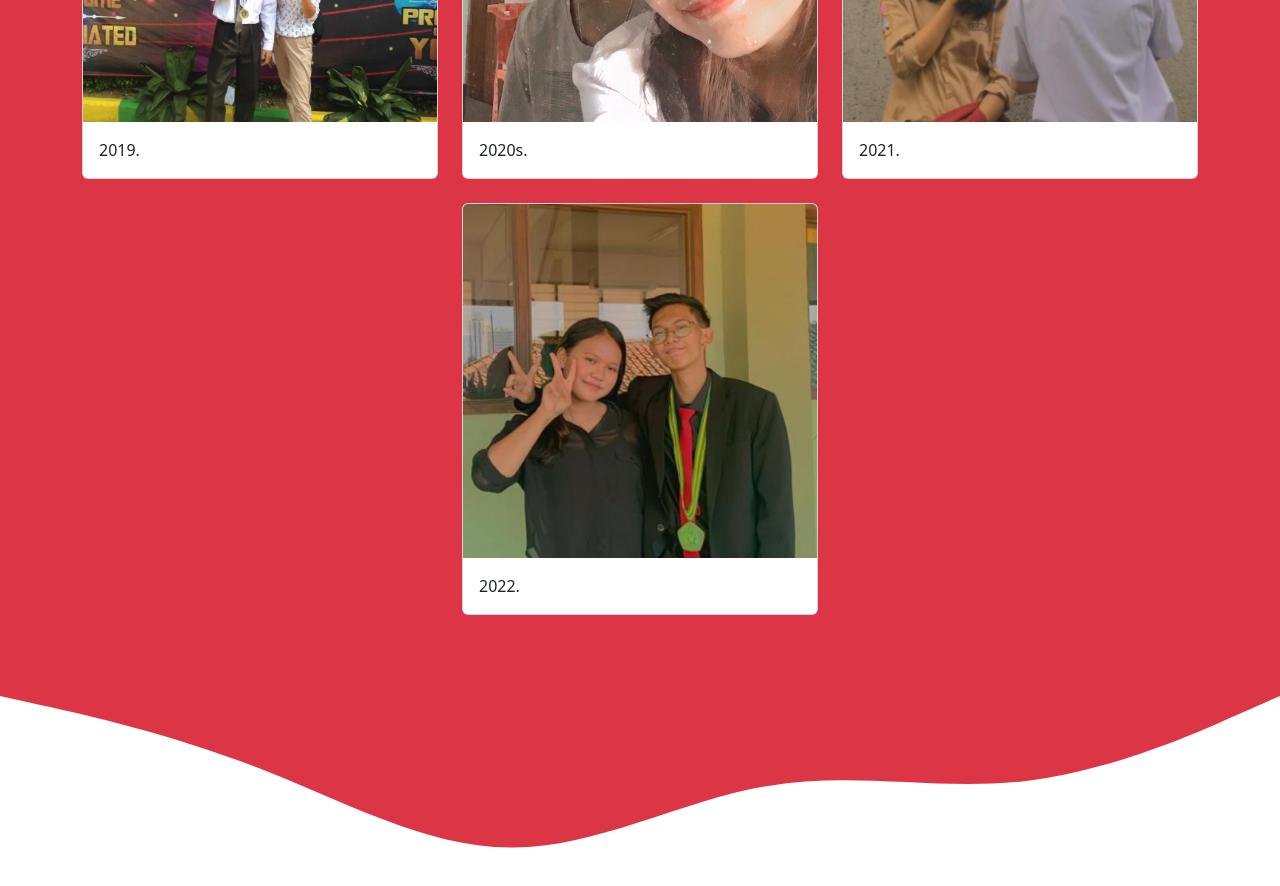
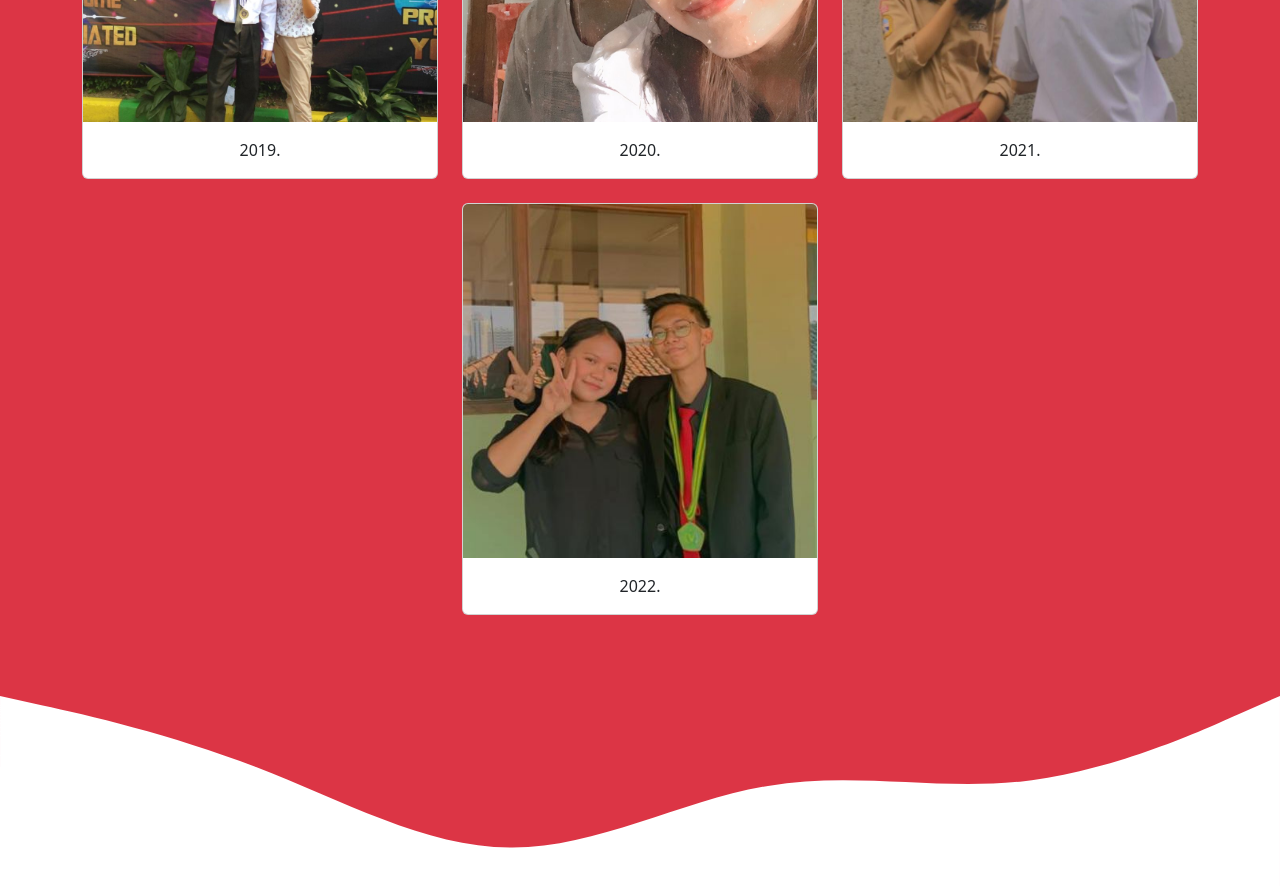
Before and after one commit to CodeNusz/Bucin, a plain HTML site: page index.html in a window 1280 px wide. Shown: the part 1660-2546 px from the top of the page. Drawn offline with nearby package versions, Linux system fonts and the light colour scheme.

Commit message:
mengubah title

```diff
--- a/index.html
+++ b/index.html
@@ -17,7 +17,7 @@
     <!-- My CSS -->
     <link rel="stylesheet" href="style.css" />
 
-    <title>Buat BABI ku</title>
+    <title>Heart to Heart</title>
   </head>
   <body id="home">
     <!-- Navbar -->
@@ -103,7 +103,7 @@
               <div class="card" data-aos="zoom-in" data-aos-delay="100">
                 <img src="img/best/2019.jpeg" class="card-img-top" alt="Project 1" />
                 <div class="card-body">
-                  <p class="card-text">2019.</p>
+                  <p class="card-text text-center">2019.</p>
                 </div>
               </div>
             </div>
@@ -111,7 +111,7 @@
               <div class="card" data-aos="zoom-in" data-aos-delay="200">
                 <img src="img/best/2020.jpeg" class="card-img-top" alt="Project 2" />
                 <div class="card-body">
-                  <p class="card-text">2020s.</p>
+                  <p class="card-text text-center">2020.</p>
                 </div>
               </div>
             </div>
@@ -119,7 +119,7 @@
               <div class="card" data-aos="zoom-in" data-aos-delay="300">
                 <img src="img/best/2021.jpeg" class="card-img-top" alt="Project 3" />
                 <div class="card-body">
-                  <p class="card-text">2021.</p>
+                  <p class="card-text text-center">2021.</p>
                 </div>
               </div>
             </div>
@@ -127,7 +127,7 @@
               <div class="card" data-aos="zoom-in" data-aos-delay="400">
                 <img src="img/best/2022.jpeg" class="card-img-top" alt="Project 4" />
                 <div class="card-body">
-                  <p class="card-text">2022.</p>
+                  <p class="card-text text-center">2022.</p>
                 </div>
               </div>
             </div>
```
